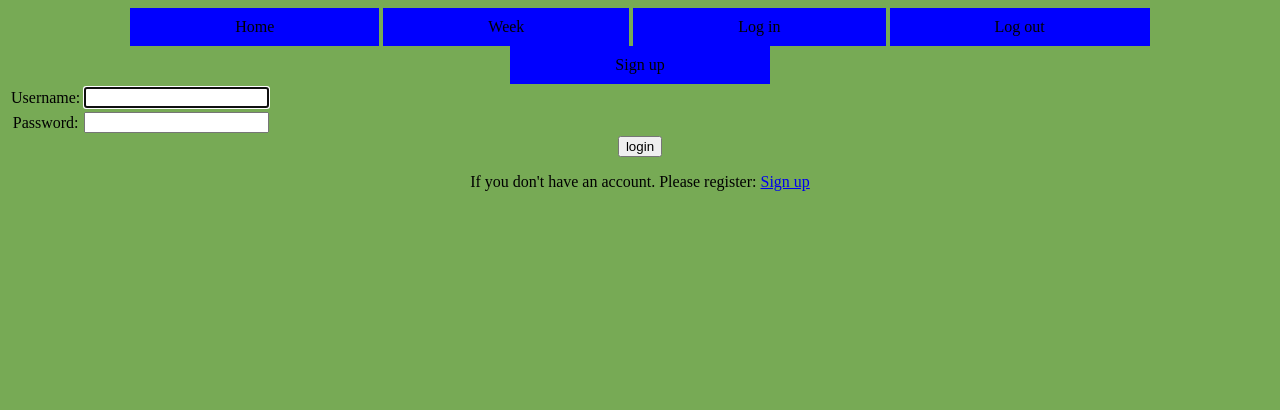
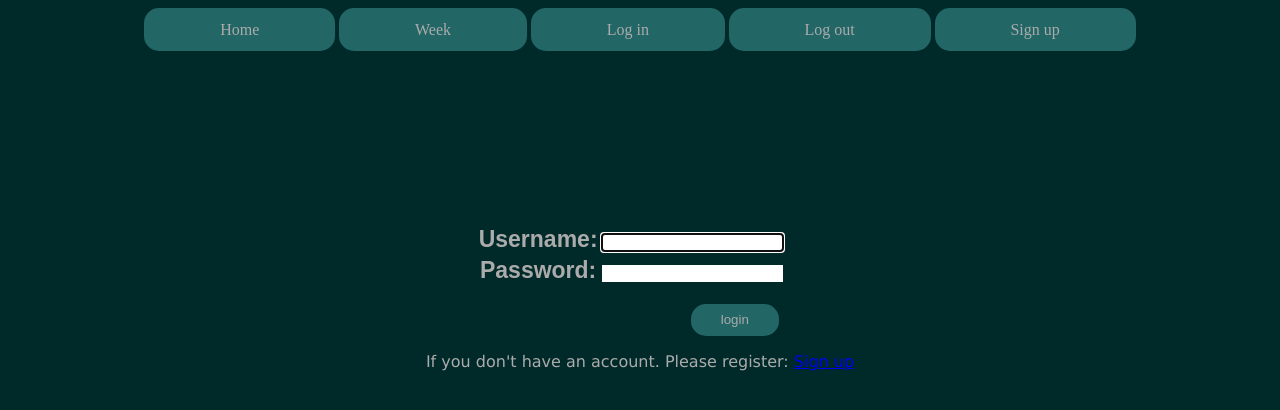
Before and after one commit to radik1999/planer, a Django app: page /accounts/login/ in a window 1280 px wide. Shown: the top 410 px of the page. Run offline with Django 3.2, Linux system fonts and the light colour scheme; lists and menus that the app fills with data are empty.

Commit message:
added new css

```diff
--- /dev/null
+++ b/authen/static/authen/style_login.css
@@ -0,0 +1,56 @@
+nav a{
+    text-decoration: none;
+    text-align: center;
+    background-color: #226666;
+    color: #ABABAB;
+    padding: 1% 6%;
+    margin: 0px;
+    display: inline-block;
+    border-radius: 15px;
+}
+nav a:hover{
+    background-color: #004848;
+}
+body{
+    background-color: #002A2A;
+    text-align: center;
+     text-decoration-color: wheat;
+}
+p {
+    color: #ABABAB;
+    font-family: "Sans-serif", Verdana, monospace;
+}
+.center {
+    margin-top: 9%;
+    padding-left: 37%;
+    color: #ABABAB;
+    font-size: 23px;
+    font-family: Gill Sans Extrabold, sans-serif;
+
+}
+.btn{
+    margin-top: 1.3%;
+    margin-left: 15%;
+    width: 7%;
+    height: 32px;
+     text-decoration: none;
+    text-align: center;
+    background-color: #226666;
+    color: #ABABAB;
+    display: inline-block;
+    border-radius: 15px;
+
+}
+.href{
+ color: #ABABAB;
+}
+
+input{
+    border: #002A2A;
+    text-decoration-color: #002A2A;
+}
+h1{
+     color: #ABABAB;
+     font-family: Gill Sans Extrabold, sans-serif;
+    margin-top: 5%;
+}
--- a/authen/templates/registration/login.html
+++ b/authen/templates/registration/login.html
@@ -1,6 +1,13 @@
 {% extends 'main_template.html' %}
+{% load static %}
+
 
 {% block title %} Log in {% endblock %}
+
+{% block head %}
+<link rel="stylesheet" type="text/css" href="{% static 'authen/style_login.css' %}">
+{% endblock %}
+
 
 {% block body %}
 
@@ -16,18 +23,18 @@
 
     <form method="post" action="{% url 'login' %}">
     {% csrf_token %}
-        <table>
+        <table class="center" style="margin-top: 172px;">
           <tr>
-            <td>{{ form.username.label_tag }}</td>
-            <td>{{ form.username }}</td>
+            <th>{{ form.username.label_tag }}</th>
+            <th>{{ form.username }}</th>
           </tr>
           <tr>
-            <td>{{ form.password.label_tag }}</td>
-            <td>{{ form.password }}</td>
+            <th>{{ form.password.label_tag }}</th>
+            <th>{{ form.password }}</th>
           </tr>
         </table>
-    <input type="submit" value="login" />
-    <input type="hidden" name="next" value="{% url 'plan:home' %}" />
+    <input class="btn" type="submit" value="login" />
+    <input class="href" type="hidden" name="next" value="{% url 'plan:home' %}" />
   </form>
     <p>If you don't have an account. Please register: <a href="{% url 'authen:signup' %}">Sign up</a></p>
 
--- a/dailyplan/models.py
+++ b/dailyplan/models.py
@@ -21,7 +21,7 @@ def time_valid(value):
 
 class MyDay(models.Model):
     owner = models.ForeignKey(settings.AUTH_USER_MODEL, on_delete=models.CASCADE, default=None)
-    day_date = models.DateField(unique=True)
+    day_date = models.DateField()
 
     def __str__(self):
         return self.day_date.__str__()
--- /dev/null
+++ b/dailyplan/static/dailyplan/dp_main.css
@@ -0,0 +1,34 @@
+nav a {
+    text-decoration: none;
+    text-align: center;
+    background-color: #226666;
+    color: #ABABAB;
+    padding: 1% 6%;
+    margin: 0px;
+    display: inline-block;
+    border-radius: 15px;
+}
+
+nav a:hover {
+    background-color: #004848;
+}
+
+body {
+    background-color: #002A2A;
+    text-align: center;
+}
+
+div {
+    border: 3px solid #226666;
+    display: inline-block;
+    width: 22%;
+    height: 320px;
+    vertical-align: top;
+    text-align: center;
+    margin-top: 30px;
+    color: #ABABAB;
+}
+
+div:hover {
+    border-color: #004848;
+}
--- a/dailyplan/templates/dailyplan/task_confirm_delete.html
+++ b/dailyplan/templates/dailyplan/task_confirm_delete.html
@@ -1,8 +1,12 @@
 {% extends 'main_template.html' %}
+{% load static %}
+{% block head %}
+<link rel="stylesheet" type="text/css" href="{% static 'dailyplan/confirm_delete.css' %}">
+{% endblock %}
 
 {% block title %} Delete? {% endblock %}
 {% block body %}
-    <h2>Task delete</h2>
+    <h1 style="margin-top: 5%">Task delete</h1>
     <p>Are you sure that you want to delete task: {{ task }}?</p>
     <form method="post">
         {% csrf_token %}
--- a/dailyplan/templates/dailyplan/task_detail.html
+++ b/dailyplan/templates/dailyplan/task_detail.html
@@ -5,6 +5,6 @@
 {% block title %} Task {{task.id}} {% endblock %}
 
 {% block body %}
-    <h4>{{ task.title }}</h4>
+    <h2>{{ task.title }}</h2>
     <p>Status: {% if task.status %} done {% else %} in progress {% endif %}</p>
 {% endblock %}
--- a/dailyplan/templates/dailyplan/task_list.html
+++ b/dailyplan/templates/dailyplan/task_list.html
@@ -8,7 +8,7 @@
     {% if task_list %}
         {% for task in task_list %}
 
-            <h3><a href="{% url 'plan:task' task.id %}">{{ task.title }}</a></h3>
+            <h1><a href="{% url 'plan:task' task.id %}">{{ task.title }}</a></h1>
             {% if task.status %} done {% else %} in progress {% endif %}<br>
             <a href="{% url 'plan:update' task.id %}">update</a> |
             <a href="{% url 'plan:delete' task.id %}">delete</a><br>
--- a/dailyplan/templates/main_template.html
+++ b/dailyplan/templates/main_template.html
@@ -1,27 +1,11 @@
 <!DOCTYPE html>
+{% load static %}
 <html lang="en">
 <head>
     <meta charset="UTF-8">
     <title>{% block title %}{% endblock %}</title>
+    <link rel="stylesheet" type="text/css" href="{% static 'dailyplan/dp_main.css' %}">
     {% block head %} {% endblock %}
-    <style>
-        nav a{
-            text-decoration: none;
-            text-align: center;
-            background-color: blue;
-            color: black;
-            padding: 10px 105px;
-            margin: 0px;
-            display: inline-block;
-        }
-        nav a:hover{
-            background-color: #000055;
-        }
-        body{
-            background-color: #77aa55;
-            text-align: center;
-        }
-    </style>
 </head>
 <body>
 {% block nav %}
```
Also changed, not shown: authen/templates/registration/signout.html (+7 -1 lines), authen/templates/registration/signup.html (+19 -5 lines), dailyplan/static/dailyplan/confirm_delete.css (added, +37 -0 lines), dailyplan/static/dailyplan/style_week.css (added, +14 -0 lines), dailyplan/static/dailyplan/task_form.css (added, +30 -0 lines), dailyplan/templates/dailyplan/day_detail.html (+11 -6 lines), dailyplan/templates/dailyplan/home.html (+4 -4 lines), dailyplan/templates/dailyplan/task_form.html (+14 -2 lines), dailyplan/templates/dailyplan/week.html (+2 -16 lines), dailyplan/views.py (+3 -5 lines), dailyplan/migrations/0005_auto_20201203_1621.py (added).
